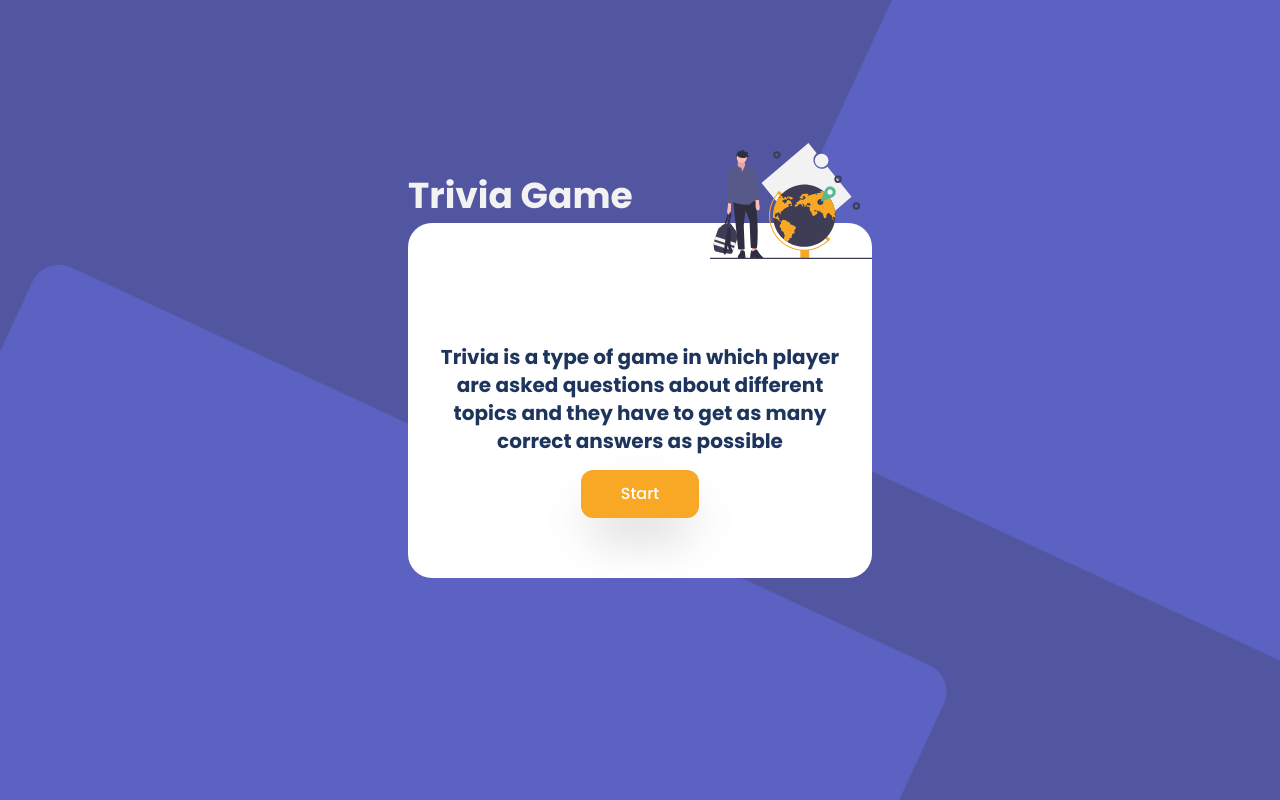
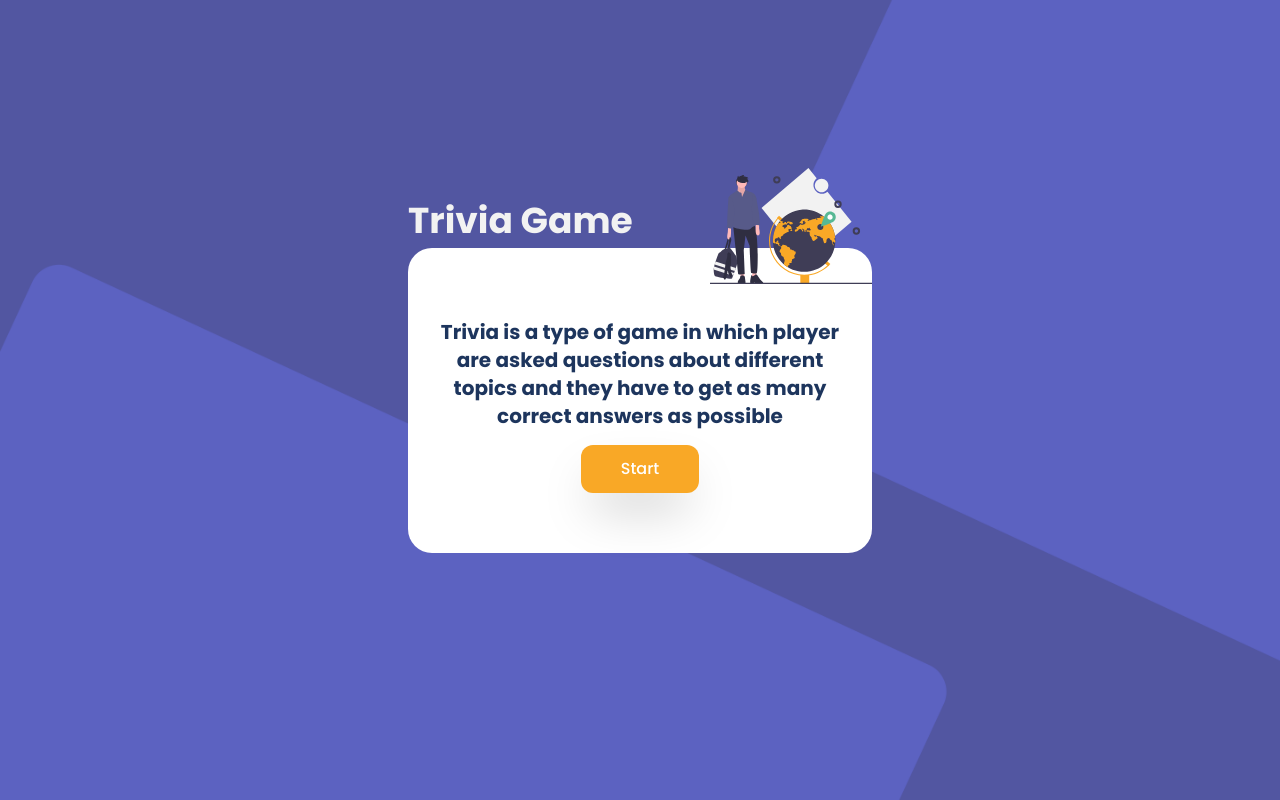
Before and after one commit to betterhell/quiz-trivia, a React (Create React App) app: page / in a window 1280 px wide. Built offline with nearby package versions, Linux system fonts and the light colour scheme.

Commit message:
QuizCard.jsx style fixes

```diff
--- a/src/components/QuizCard/QuizCard.jsx
+++ b/src/components/QuizCard/QuizCard.jsx
@@ -17,7 +17,7 @@ const QuizCard = ({gameName}) => {
                     <h1 className="font-[700] text-4xl text-[#F2F2F2] mb-[10px]">{gameName}</h1>
                     <CardImg />
                 </header>
-                <main className="mt-[100px] p-5">
+                <main className="mt-[50px] p-5">
                     {startGame ? <QuizQuestion /> : <QuizStart /> }
                 </main>
                 <footer className="p-5 flex justify-end">
```
